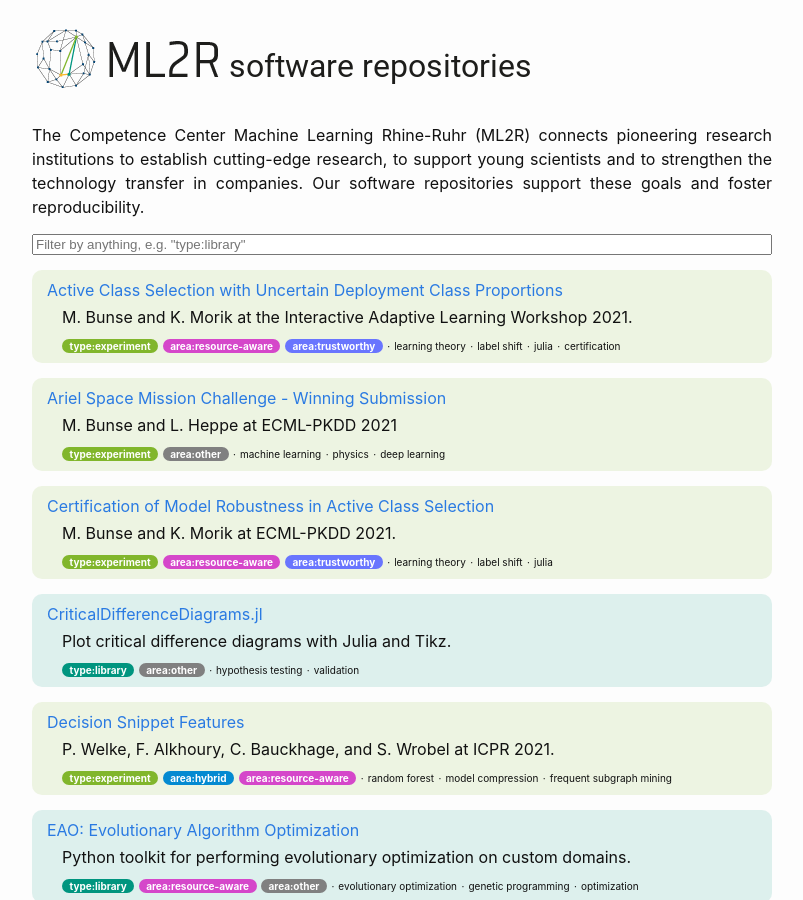
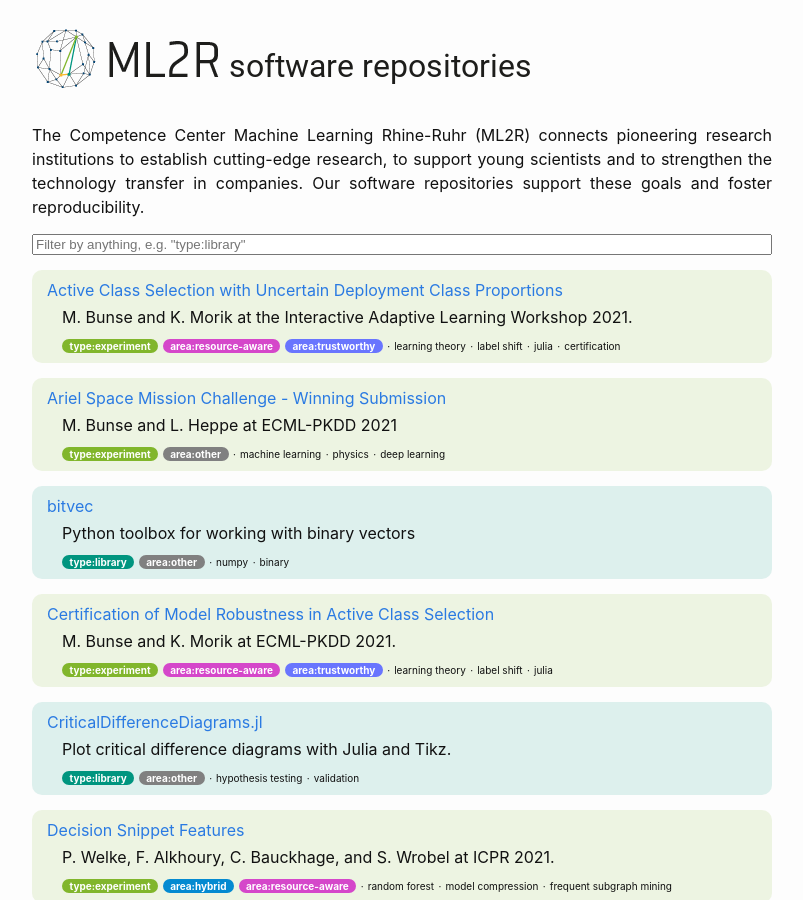
Before and after one commit to ML2R-center/ML2R-center.github.io, a Jekyll site: the page built from index.md, in a window 1280 px wide and 900 px high. Shown: the whole window, without its empty margins (238-1041 px from the left). Built offline with Jekyll 4.4.1, drawn with Linux system fonts in a browser that asks for light colours; our own code applies the rules of GitHub Pages for plain Markdown files.

Commit message:
Update software.yml

```diff
--- a/_data/software.yml
+++ b/_data/software.yml
@@ -164,3 +164,10 @@
   description: "M. Bunse and L. Heppe at ECML-PKDD 2021"
   areas: [ "o" ]
   keywords: [ "machine learning", "physics", "deep learning"]
+
+- name: "bitvec"
+  type: "l"
+  url: https://github.com/smuecke/bitvec
+  description: Python toolbox for working with binary vectors
+  areas: [ "o" ]
+  keywords: ["numpy", "binary"]
```
